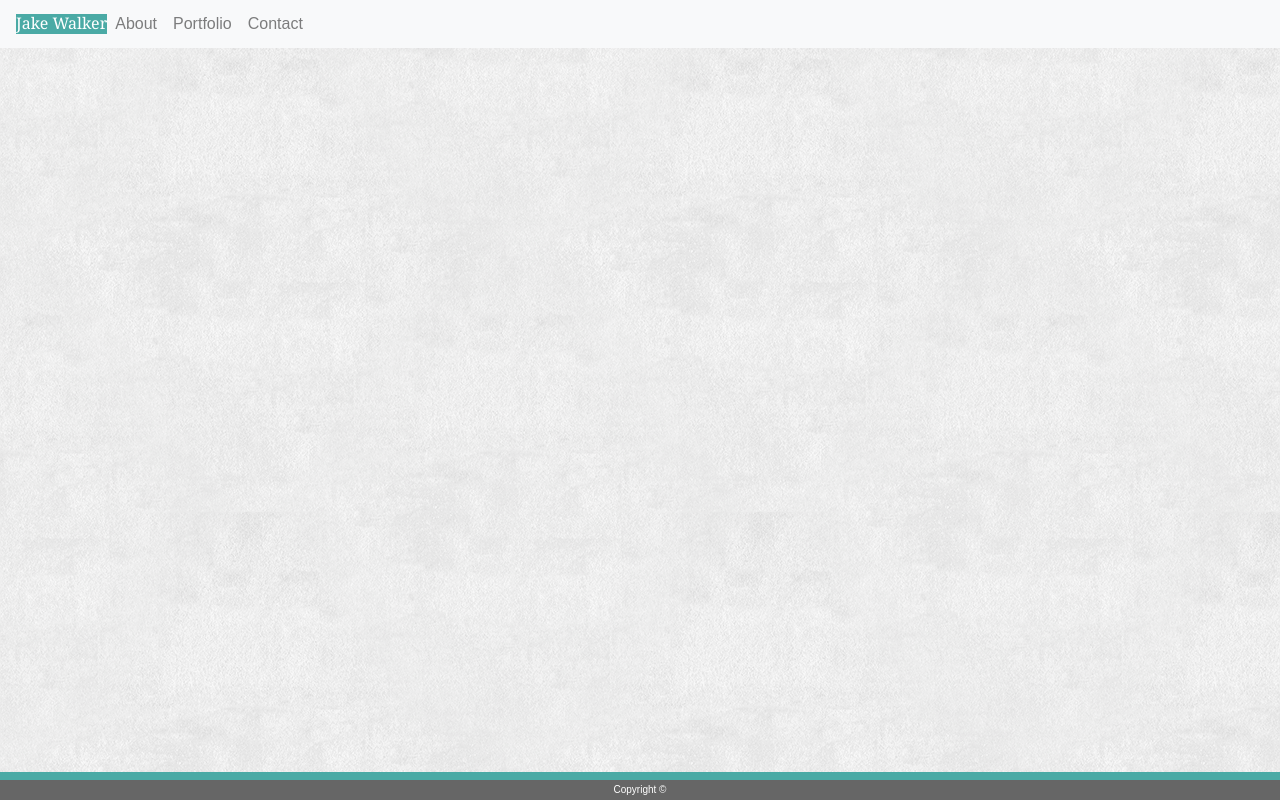
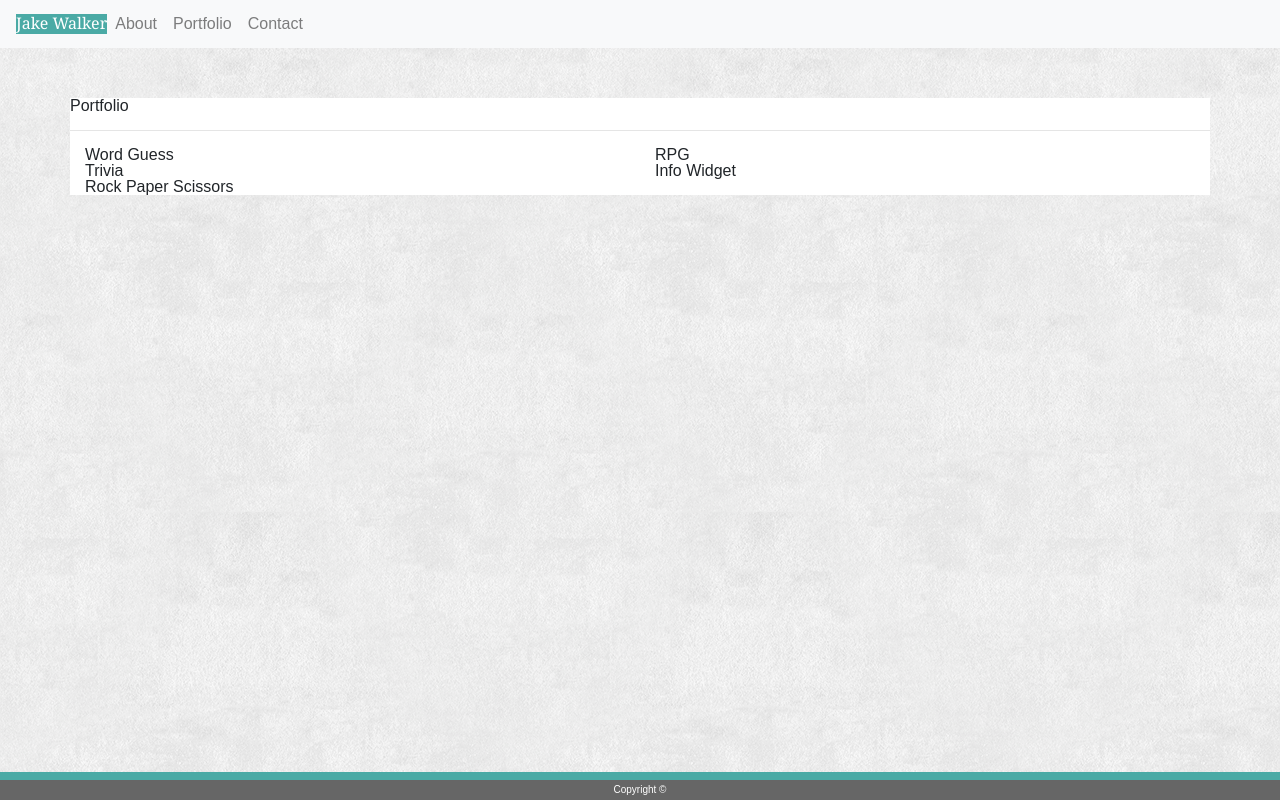
Before and after one commit to jcw2865/homework-2, a plain HTML site: page portfolio.html in a window 1280 px wide. Drawn offline with nearby package versions, Linux system fonts and the light colour scheme.

Commit message:
Rows and columns added to portfolio.html.

```diff
--- a/portfolio.html
+++ b/portfolio.html
@@ -42,6 +42,23 @@
 
     <!-- Container -->
     <div class="container">
+        <div class="row">
+            Portfolio
+        </div>
+        <div class="row">
+            <hr>
+        </div>
+        <div class="row">
+            <div class="col">Word Guess</div>
+            <div class="col">RPG</div>
+        </div>
+        <div class="row">
+            <div class="col">Trivia</div>
+            <div class="col">Info Widget</div>
+        </div>
+        <div class="row">
+            <div class="col">Rock Paper Scissors</div>
+        </div>
     </div>
 
     <!--Footer-->
```
